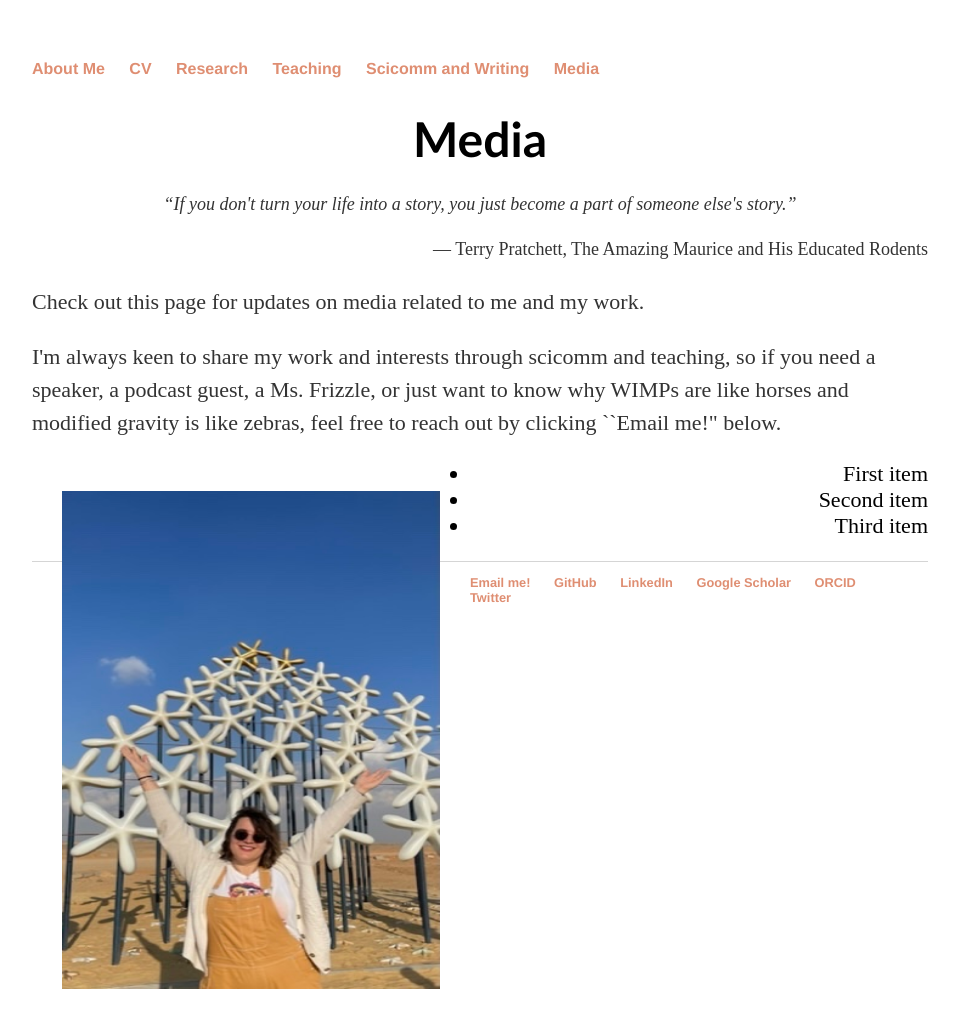
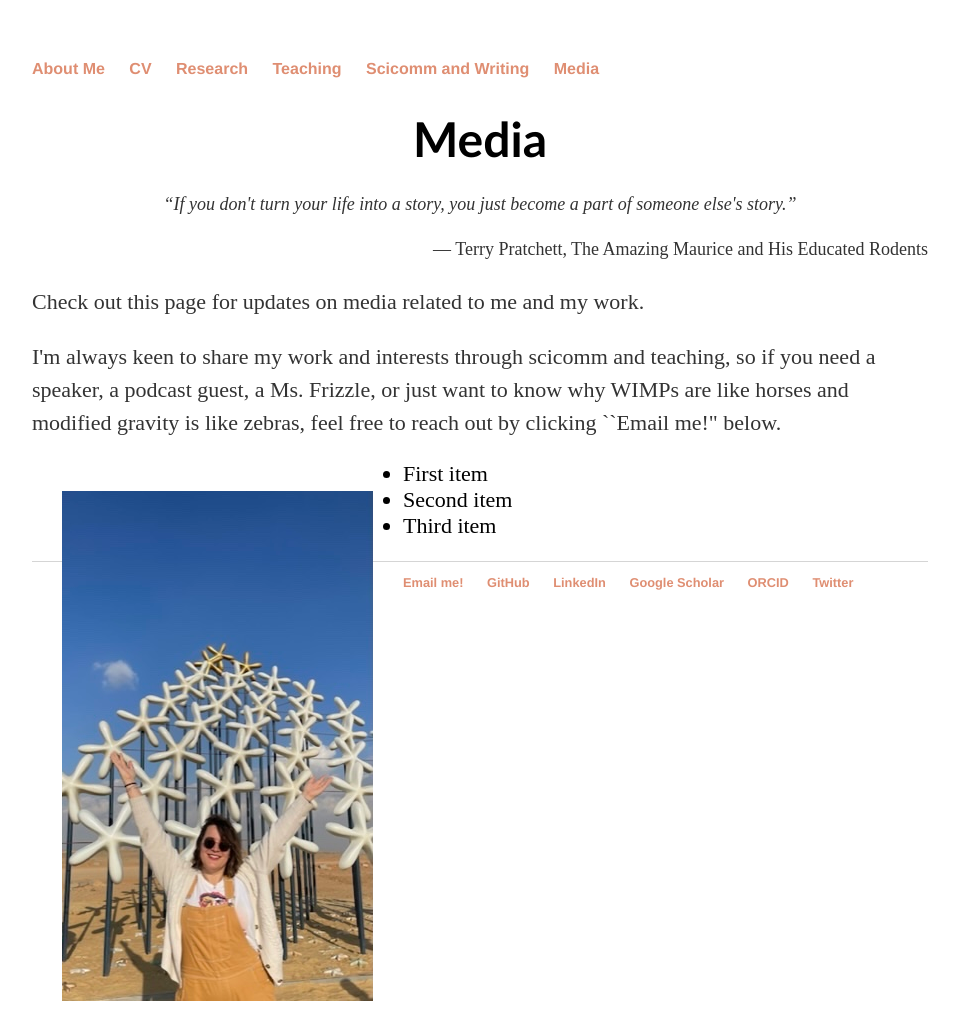
Before and after one commit to lunazagor/lunazagor.github.io, a Jekyll site: the page built from media/index.html, in a window 1280 px wide. Shown: the whole page, without its empty margins (160-1119 px from the left). Built offline with Jekyll 4.4.1, drawn with Linux system fonts in a browser that asks for light colours.

Commit message:
Update index.html

```diff
--- a/media/index.html
+++ b/media/index.html
@@ -81,8 +81,8 @@ title: Media
   </div>
 
   <div class="section">
-  <img class="TextWrapLeft" src="pyramid_of_stars.jpeg" width="378" height="498" style="cursor:pointe;vertical-align:middle;margin:30px"/>
-    <ul style="text-align:right;font-size:22px">
+  <img class="TextWrapLeft" src="pyramid_of_stars.jpeg" width="auto" height="auto" style="cursor:pointe;vertical-align:middle;margin:30px"/>
+    <ul style="text-align:left;font-size:22px">
         <li>First item</li>
         <li>Second item</li>
         <li>Third item</li>
```
